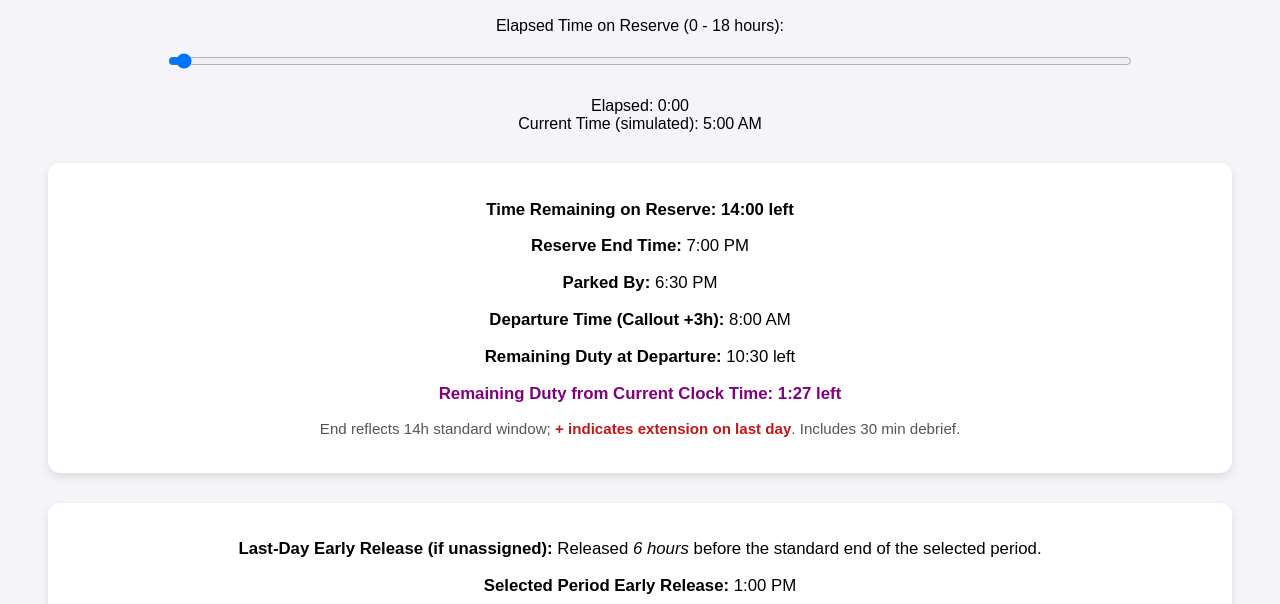
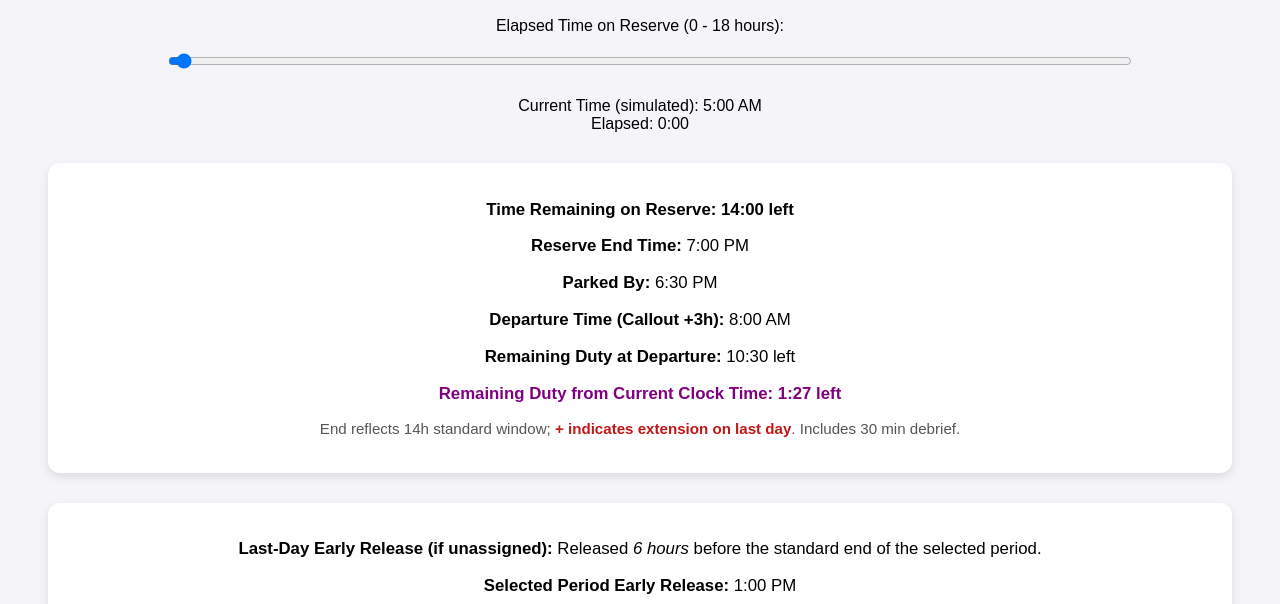
Before and after one commit to jakeowens66/DutyCalc, a plain HTML site: page index.html in a window 1280 px wide. Shown: the part 196-800 px from the top of the page. Drawn offline with Linux system fonts and the light colour scheme.

Commit message:
Update index.html

```diff
--- a/index.html
+++ b/index.html
@@ -30,7 +30,7 @@
   <div class="slider-container">
     <label for="currentTime">Elapsed Time on Reserve (0 - 18 hours):</label>
     <input type="range" id="currentTime" min="0" max="18" value="0" step="0.25" oninput="updateTime()">
-    <p>Elapsed: <span id="elapsedHM">0:00</span><br> Current Time (simulated): <span id="selectedTime">05:00 AM</span></p>
+    <p>Current Time (simulated): <span id="selectedTime">05:00 AM</span><br>Elapsed: <span id="elapsedHM">0:00</span></p>
   </div>
 
   <div class="output-box">
```
